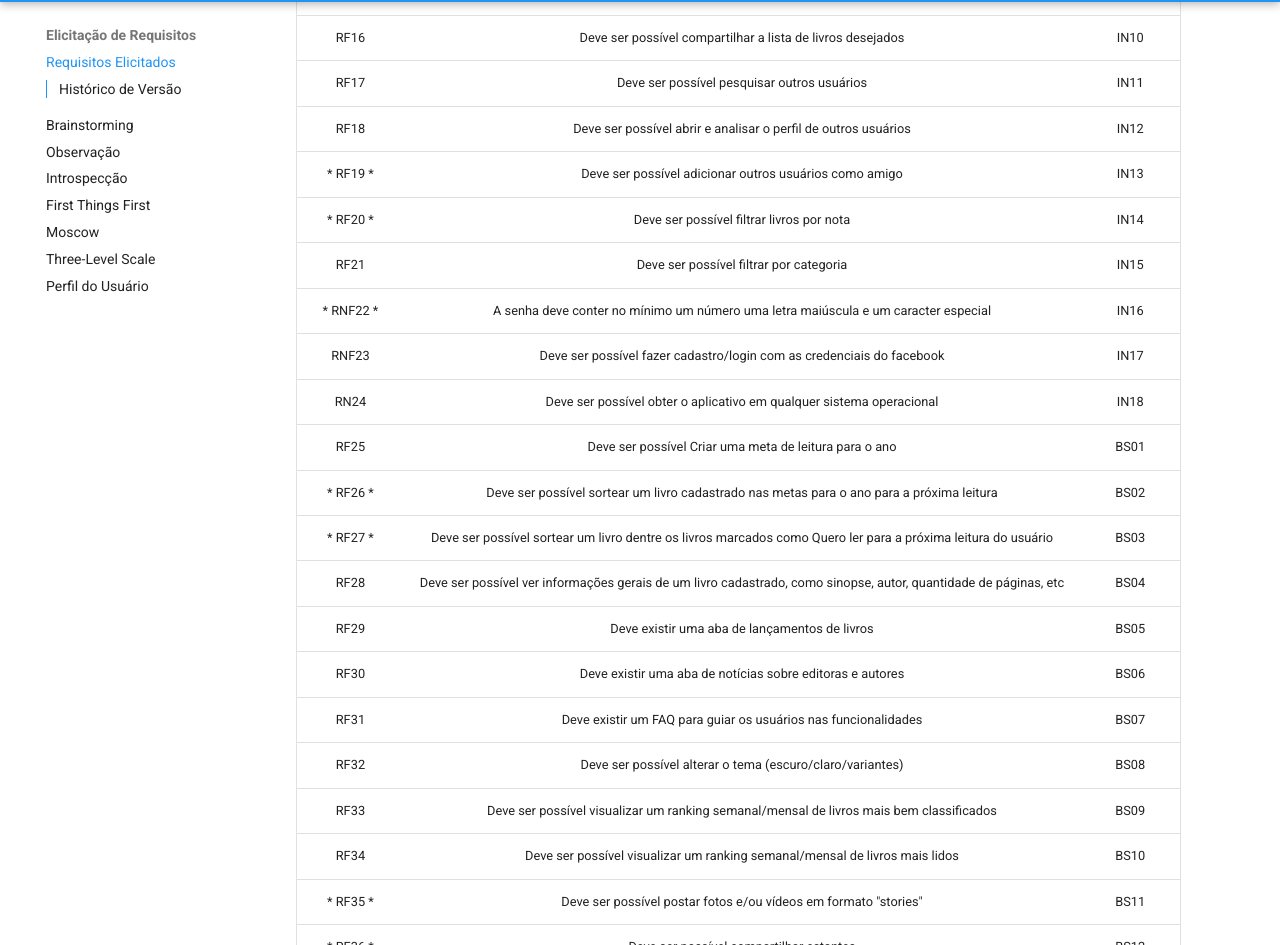
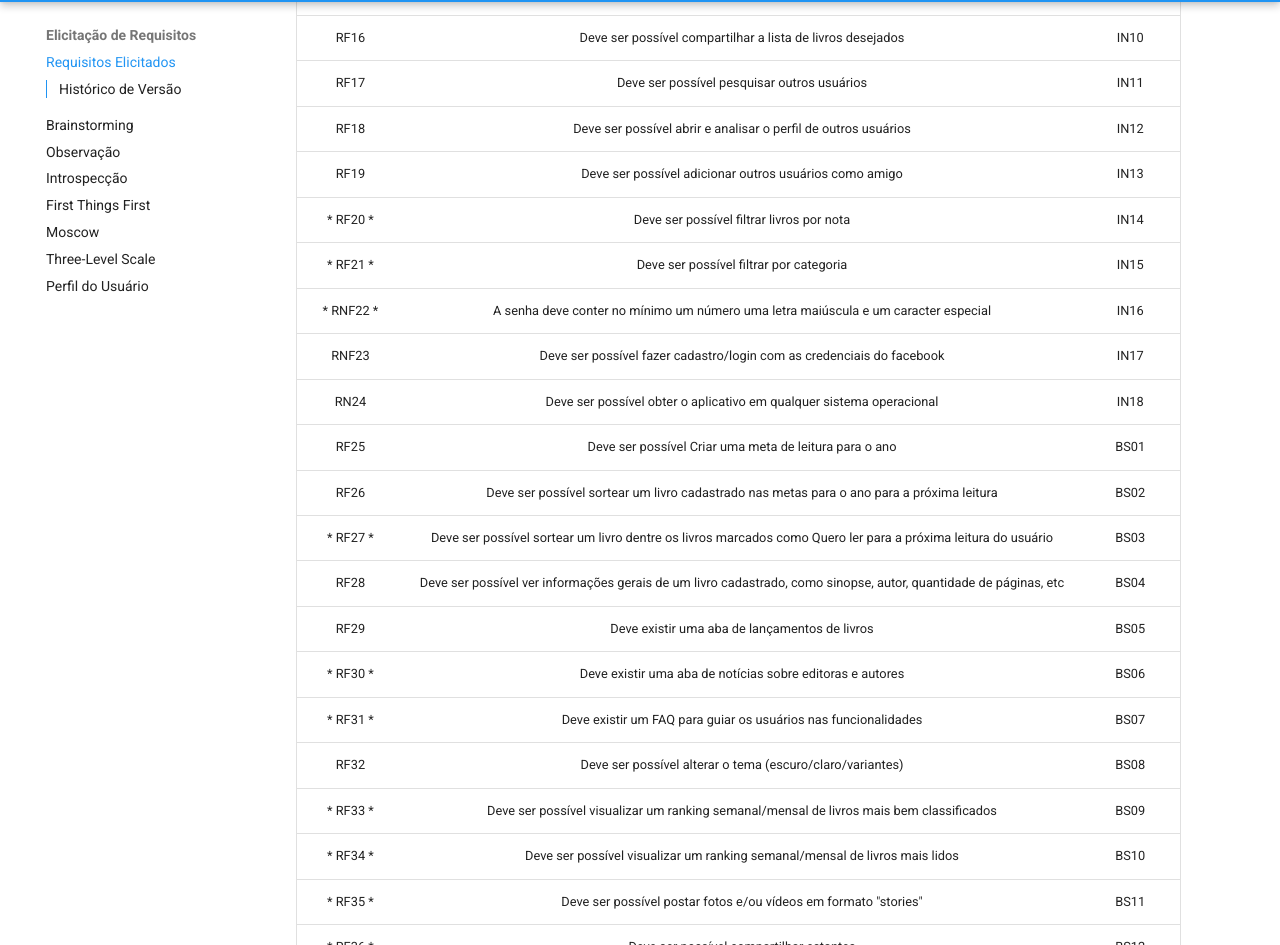
Before and after one commit to Requisitos-de-Software/2023.2-Skoob, an MkDocs documentation site: the page built from docs/elicitacao/requisitos.md, in a window 1280 px wide and 1400 px high, scrolled down 1139 px. Shown: the part 94-1039 px from the top of the window. Built offline with MkDocs 1.6.1 and Material for MkDocs 9.7.7, drawn with Linux system fonts in a browser that asks for light colours; comment, search, counter and statistics services are not loaded.

```diff
--- a/docs/elicitacao/requisitos.md
+++ b/docs/elicitacao/requisitos.md
@@ -30,22 +30,22 @@ Legenda:
 |     RF16      |                            Deve ser possível compartilhar a lista de livros desejados                            |   IN10     |
 |     RF17      |                                   Deve ser possível pesquisar outros usuários                                    |   IN11     |
 |     RF18      |                          Deve ser possível abrir e analisar o perfil de outros usuários                          |   IN12     |
-|    * RF19 *     |                              Deve ser possível adicionar outros usuários como amigo                              |   IN13     |
+|     RF19      |                              Deve ser possível adicionar outros usuários como amigo                              |   IN13     |
 |    * RF20 *     |                                    Deve ser possível filtrar livros por nota                                     |   IN14     |
-|     RF21      |                                     Deve ser possível filtrar por categoria                                      |   IN15     |
+|    * RF21 *     |                                     Deve ser possível filtrar por categoria                                      |   IN15     |
 |    * RNF22 *    |                A senha deve conter no mínimo um número uma letra maiúscula e um caracter especial                |   IN16     |
 |     RNF23     |                      Deve ser possível fazer cadastro/login com as credenciais do facebook                       |   IN17     |
 |     RN24      |                       Deve ser possível obter o aplicativo em qualquer sistema operacional                       |   IN18     |
 |     RF25      |                                Deve ser possível Criar uma meta de leitura para o ano                            |   BS01     |
-|    * RF26 *     |            Deve ser possível sortear um livro cadastrado nas metas para o ano para a próxima leitura             |   BS02     |
+|     RF26      |            Deve ser possível sortear um livro cadastrado nas metas para o ano para a próxima leitura             |   BS02     |
 |    * RF27 *     |  Deve ser possível sortear um livro dentre os livros marcados como Quero ler para a próxima leitura do usuário   |   BS03     |
 |     RF28      | Deve ser possível ver informações gerais de um livro cadastrado, como sinopse, autor, quantidade de páginas, etc |   BS04     |
 |     RF29      |                                  Deve existir uma aba de lançamentos de livros                                   |   BS05     |
-|     RF30      |                            Deve existir uma aba de notícias sobre editoras e autores                             |   BS06     |
-|     RF31      |                          Deve existir um FAQ para guiar os usuários nas funcionalidades                          |   BS07     |
+|    * RF30 *     |                            Deve existir uma aba de notícias sobre editoras e autores                             |   BS06     |
+|    * RF31 *     |                          Deve existir um FAQ para guiar os usuários nas funcionalidades                          |   BS07     |
 |     RF32      |                            Deve ser possível alterar o tema (escuro/claro/variantes)                             |   BS08     |
-|     RF33      |             Deve ser possível visualizar um ranking semanal/mensal de livros mais bem classificados              |   BS09     |
-|     RF34      |                 Deve ser possível visualizar um ranking semanal/mensal de livros mais lidos                      |   BS10     |
+|    * RF33 *     |             Deve ser possível visualizar um ranking semanal/mensal de livros mais bem classificados              |   BS09     |
+|    * RF34 *     |                 Deve ser possível visualizar um ranking semanal/mensal de livros mais lidos                      |   BS10     |
 |    * RF35 *     |                         Deve ser possível postar fotos e/ou vídeos em formato "stories"                          |   BS11     |
 |    * RF36 *     |                                     Deve ser possível compartilhar estantes                                      |   BS12     |
 |     RF37      |                            Deve ser possível realizar desafios dentro da plataforma                              |   BS13     |
```
